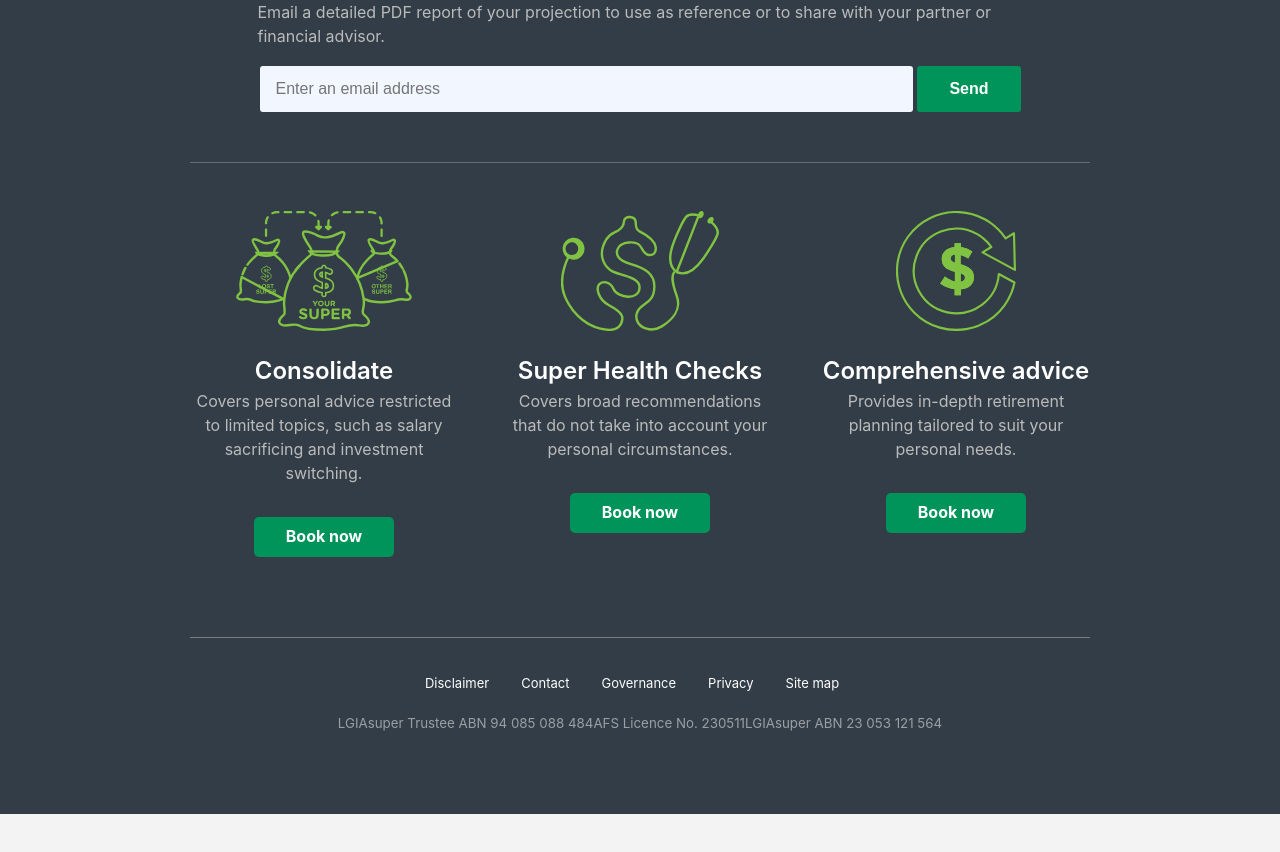
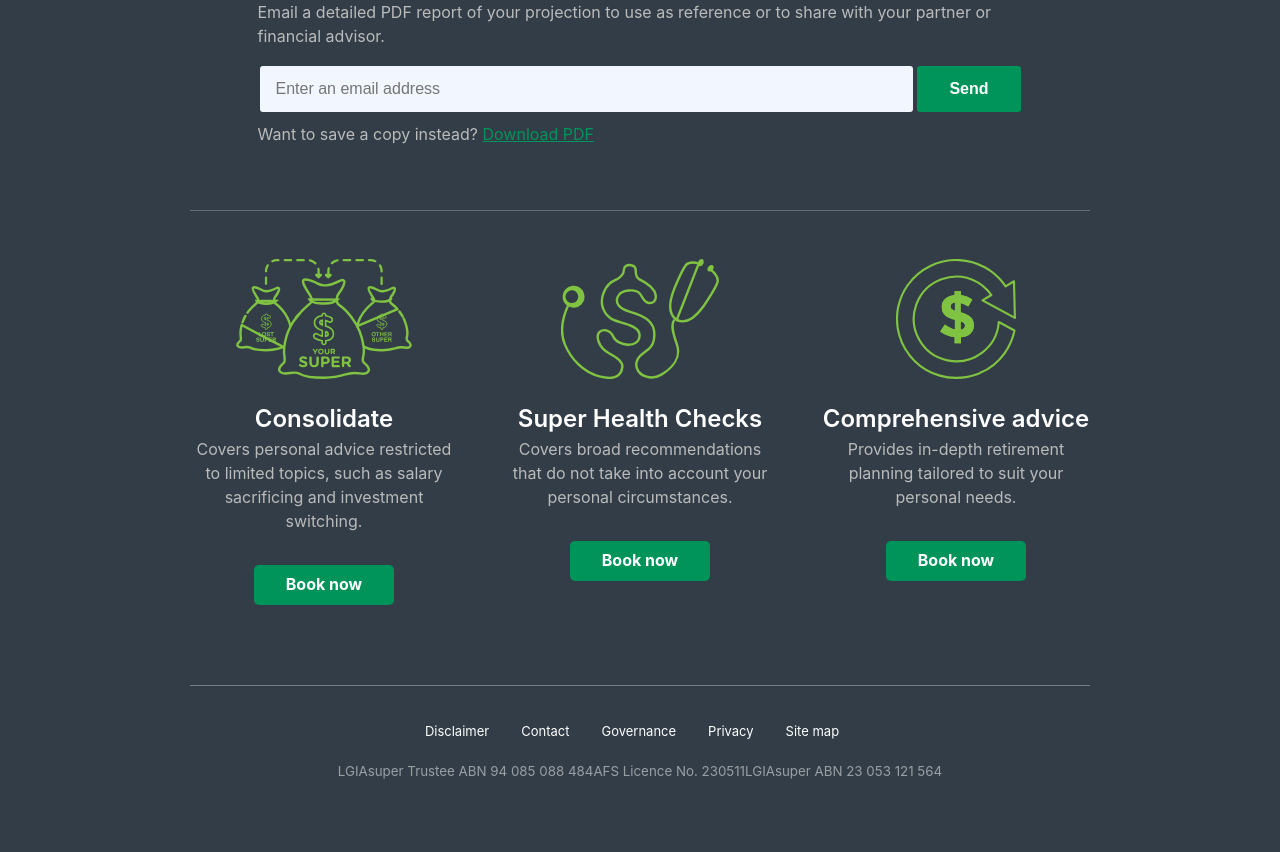
Before and after one commit to jaseflow/calculator, a React (Create React App) app: page /step/results in a window 1280 px wide. Shown: the part 1220-2072 px from the top of the page. Before the commit the page ends 2034 px from the top, so only its background shows below. Built offline with nearby package versions, Linux system fonts and the light colour scheme.

Commit message:
Add download now link

```diff
--- a/src/App.scss
+++ b/src/App.scss
@@ -64,6 +64,10 @@ strong {
 
 ul {
   margin-left: 1em;
+}
+
+a {
+  color: $darkGreen;
 }
 
 hr {
--- a/src/slides/Results.js
+++ b/src/slides/Results.js
@@ -200,6 +200,7 @@ function Results(props) {
                   <input type="text" class="form__input" placeholder="Enter an email address" />
                   <button className="btn form__action">Send</button>
                 </div>
+                <p style={{ marginTop: '0.5rem' }}>Want to save a copy instead? <a href="#">Download PDF</a></p>
               </div>
             </div>
           </div>
```
Also changed, not shown: 1 other file (tests, documents, lock files or other folders).
